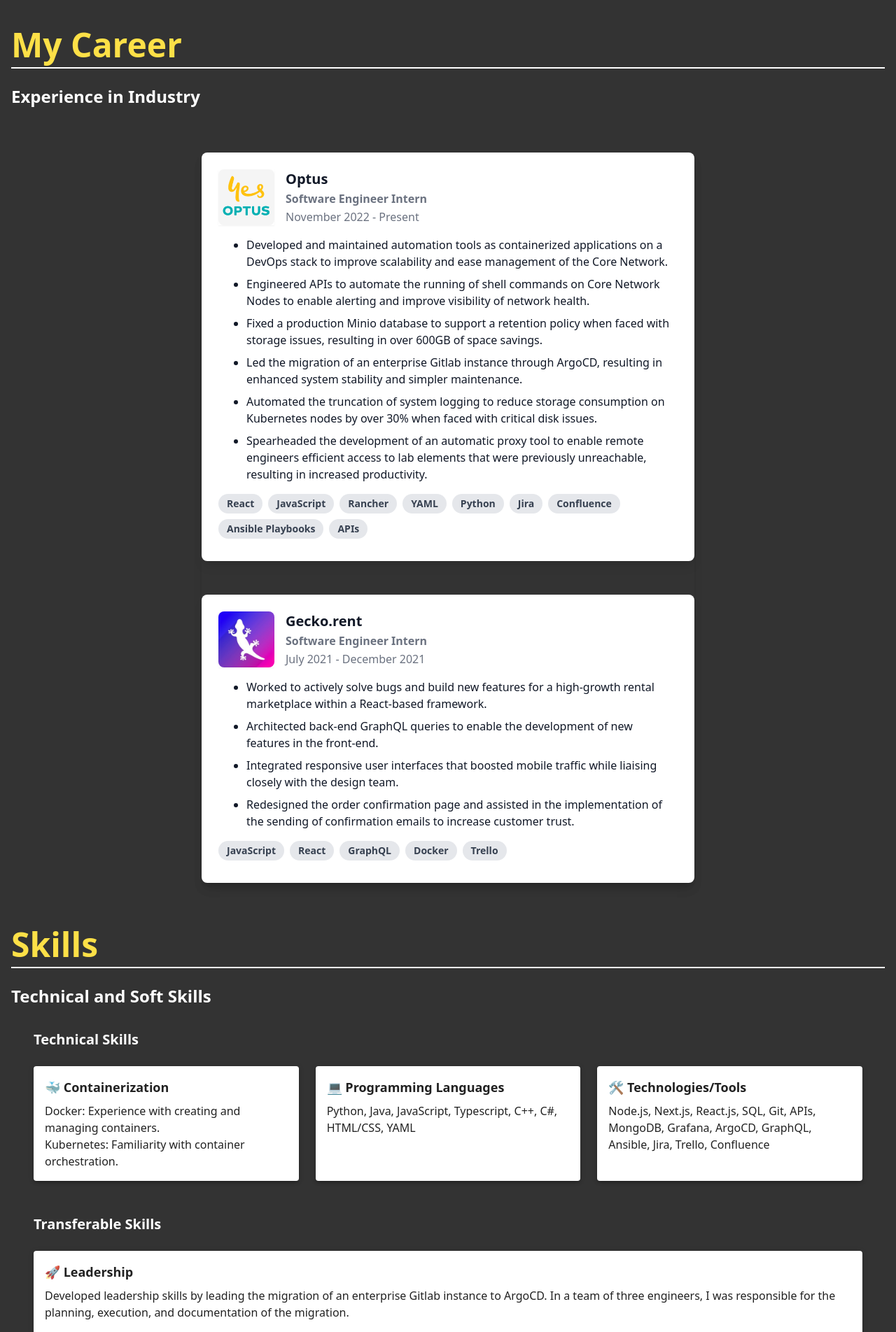
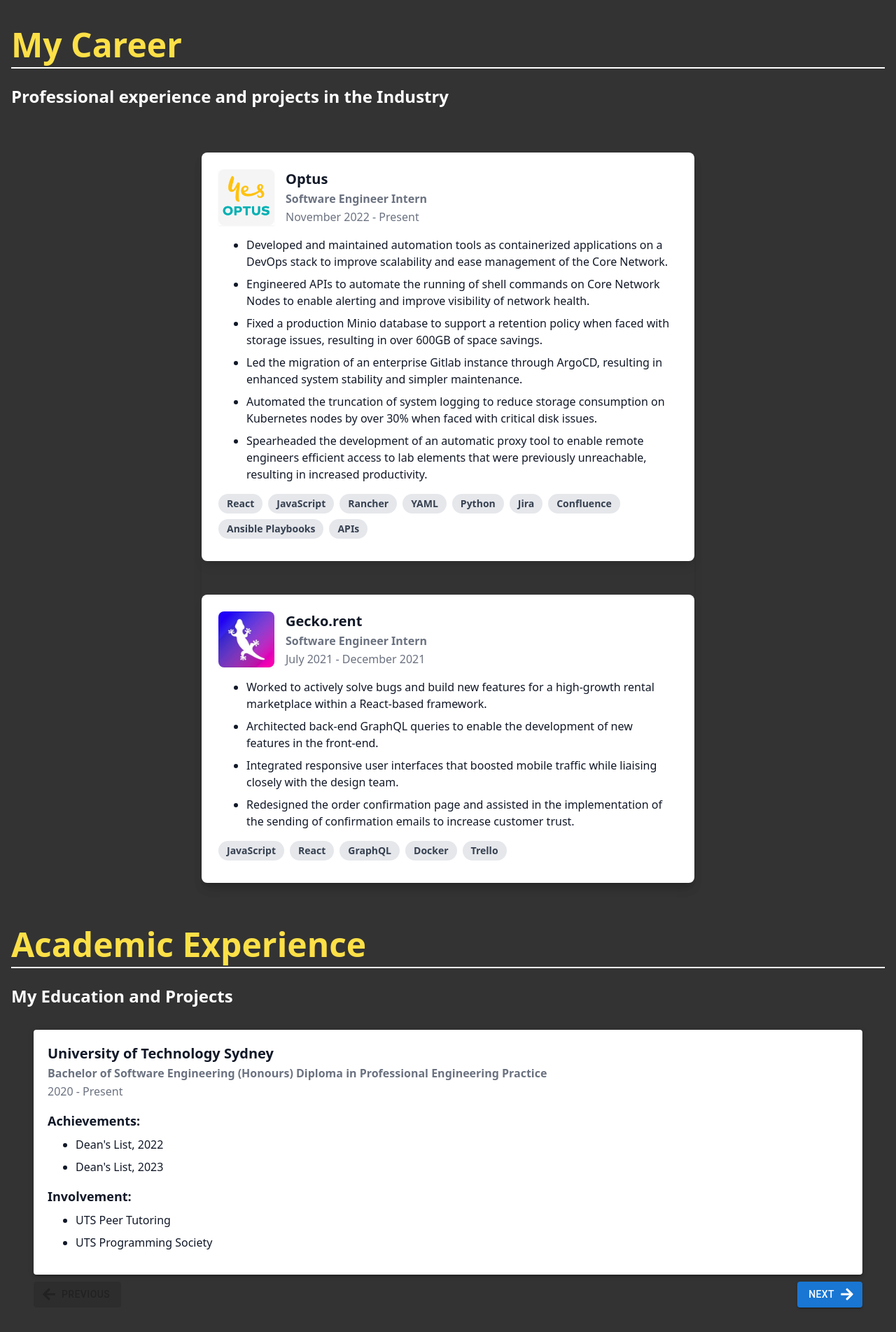
Before and after one commit to abrarbarbhuyia/portfolio-v2, a Next.js app: page / in a window 1280 px wide. Shown: the part 760-2664 px from the top of the page at 70% size. Built offline with nearby package versions, Linux system fonts and the light colour scheme.

Commit message:
chore: cleanup

```diff
--- a/src/components/AcademicExperience.tsx
+++ b/src/components/AcademicExperience.tsx
@@ -1,6 +1,6 @@
 import React, { useState } from "react";
 import { useInView } from "react-intersection-observer";
-import { Paper, Typography, Button, Box, Link } from "@mui/material";
+import { Paper, Button, Box, Link } from "@mui/material";
 import { FaArrowLeft, FaArrowRight } from "react-icons/fa";
 
 interface AcademicExperience {
@@ -76,12 +76,12 @@
           <Paper elevation={3} className="p-5" style={{ height: "100%" }}>
             {activeExperience.type === "University Info" ? (
               <>
-                <Typography
+                <p
                   variant="h6"
                   className="text-lg font-bold text-gray-900 md:text-xl"
                 >
                   {activeExperience.university}
-                </Typography>
+                </p>
                 <div className="text-sm font-semibold text-gray-500 md:mt-0.5 md:text-base">
                   {activeExperience.degree}
                 </div>
@@ -91,12 +91,12 @@
                 {activeExperience.achievements &&
                   activeExperience.achievements.length > 0 && (
                     <div className="mt-4">
-                      <Typography
+                      <p
                         variant="subtitle2"
                         className="text-lg font-bold text-gray-900"
                       >
                         Achievements:
-                      </Typography>
+                      </p>
                       <ul className="mt-2 list-disc space-y-2 text-sm text-gray-900 md:pl-6 md:text-base">
                         {activeExperience.achievements.map(
                           (achievement, index) => (
@@ -111,12 +111,12 @@
                 {activeExperience.involvement &&
                   activeExperience.involvement.length > 0 && (
                     <div className="mt-4">
-                      <Typography
+                      <p
                         variant="subtitle2"
                         className="text-lg font-bold text-gray-900"
                       >
                         Involvement:
-                      </Typography>
+                      </p>
                       <ul className="mt-2 list-disc space-y-2 text-sm text-gray-900 md:pl-6 md:text-base">
                         {activeExperience.involvement.map(
                           (involvement, index) => (
@@ -131,21 +131,21 @@
               </>
             ) : (
               <div>
-                <Typography
+                <p
                   variant="h6"
                   className="text-lg font-bold text-gray-900 md:text-xl"
                 >
                   {activeExperience.title}
-                </Typography>
-                <Typography variant="body1" paragraph>
+                </p>
+                <p variant="body1" paragraph>
                   {activeExperience.description}
-                </Typography>
-                <Typography
+                </p>
+                <p
                   variant="subtitle2"
                   className="text-lg font-bold text-gray-900"
                 >
                   Technologies Used:
-                </Typography>
+                </p>
                 <ul className="mt-2 list-disc space-y-2 text-sm text-gray-900 md:pl-6 md:text-base">
                   {activeExperience.technologies?.map((technology, index) => (
                     <li key={index} className="ml-4">
@@ -155,12 +155,12 @@
                 </ul>
                 {activeExperience.githubLink && (
                   <div className="mt-4">
-                    <Typography
+                    <p
                       variant="subtitle2"
                       className="text-lg font-bold text-gray-900"
                     >
                       GitHub Link:
-                    </Typography>
+                    </p>
                     <Link
                       href={activeExperience.githubLink}
                       target="_blank"
--- a/src/components/ExperienceTitle.tsx
+++ b/src/components/ExperienceTitle.tsx
@@ -33,7 +33,7 @@
       </h2>
       <div className="md:mb-6 md:border-b-2 md:border-white"></div>
       <p className="text-xl font-bold text-white md:text-2xl">
-        Experience in Industry
+        Professional experience and projects in the Industry
       </p>
     </motion.div>
   );
--- a/src/pages/index.tsx
+++ b/src/pages/index.tsx
@@ -23,10 +23,10 @@
           <Header />
           <ExperienceTitle />
           <Experience />
+          <AcademicExperienceTitle />
+          <AcademicExperience />
           <SkillsTitle />
           <Skills />
-          <AcademicExperienceTitle />
-          <AcademicExperience />
         </div>
       </main>
     </>
```
